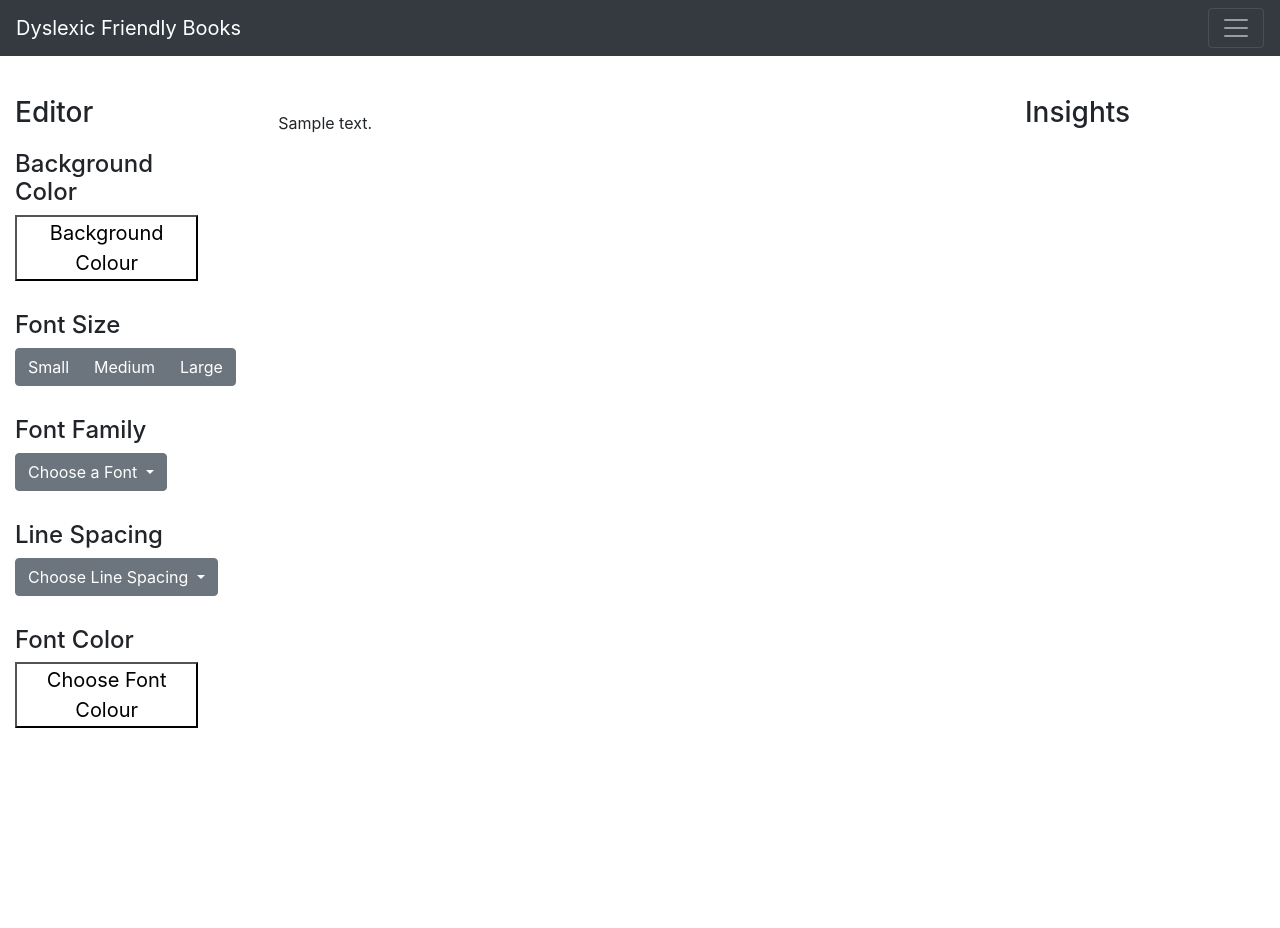
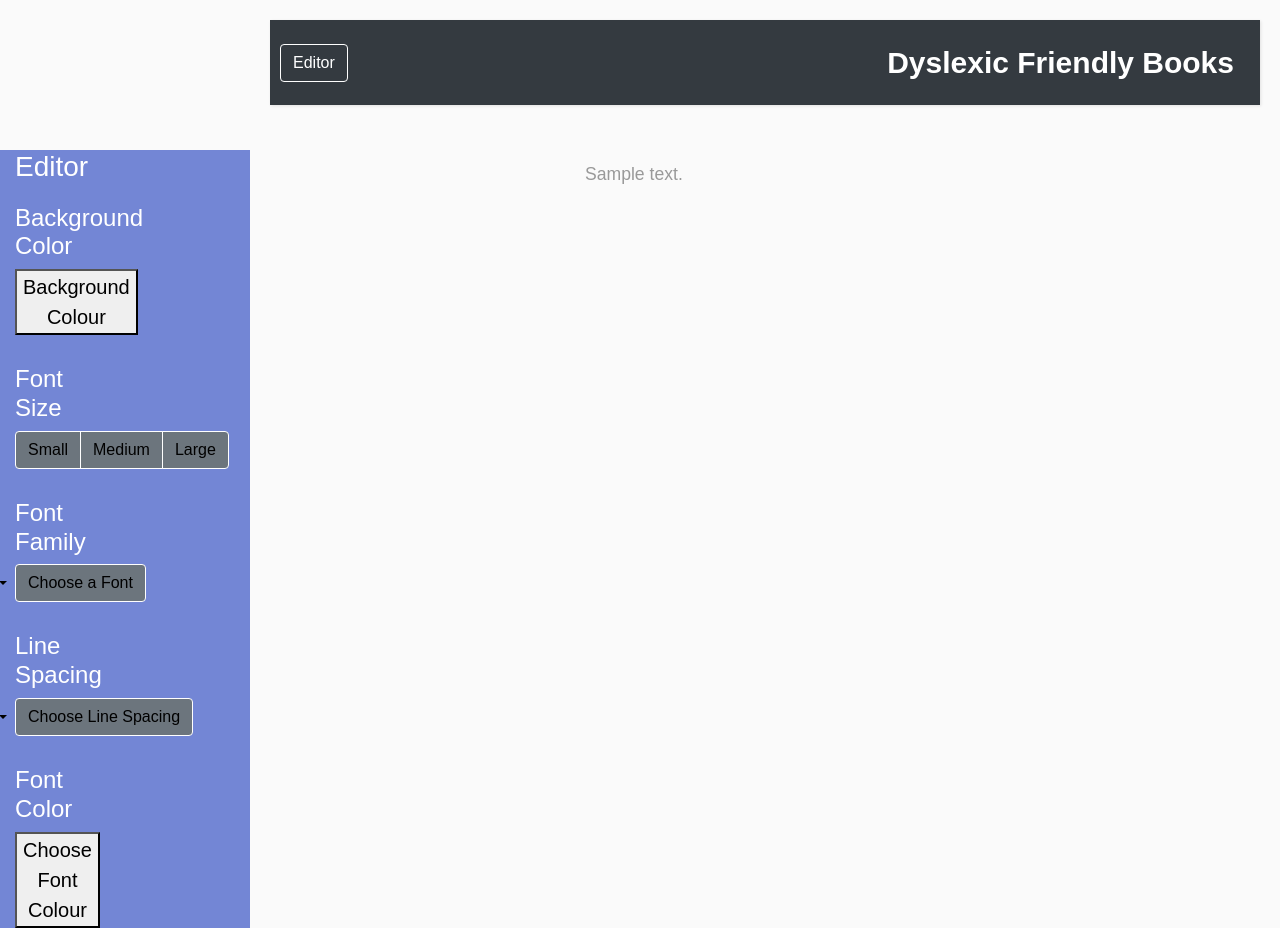
Before and after one commit to hellebelle/SWENG2020, a Django app: template Django/src/templates/editor.html in a window 1280 px wide. Before the commit the page ends 728 px from the top, so only its background shows below. Run offline with Django 3.2, Linux system fonts and the light colour scheme; the template is opened without the code that fills it: most values are stand-ins (such as "Sample title", 1, 10 or a date in 2020); parts of the project's set-up code (start-up, migrations or seed data) failed here and were passed over; some libraries are stand-ins or nearby versions.

Commit message:
Added a sidebar to the editing page

```diff
--- a/Django/src/pages/gutenbergtest.py
+++ b/Django/src/pages/gutenbergtest.py
@@ -4,8 +4,8 @@ from gutenberg.query import get_etexts
 from gutenberg.query import get_metadata
 
 import nltk
-# nltk.download('punkt')
-# nltk.download('averaged_perceptron_tagger')
+#nltk.download('punkt')
+#nltk.download('averaged_perceptron_tagger')
 
 def findBookByAuthor(bookAuthor):
     bookName = get_etexts('author', bookAuthor)
--- a/Django/src/pages/views.py
+++ b/Django/src/pages/views.py
@@ -8,4 +8,4 @@ def home_view(request):
     return render(request, "home.html", {})
 
 def editor_view(request):
-    return render(request, "editor.html", {'content':[getBookTextByNumber(2701, True)]})
+    return render(request, "editor.html", {'content':[getBookTextByNumber(2701, False)]})
--- a/Django/src/static/css/style.css
+++ b/Django/src/static/css/style.css
@@ -32,3 +32,154 @@ mark{
 .form-inline #search{
   width: 50%;
 }
+
+/*
+    DEMO STYLE
+*/
+
+@import "https://fonts.googleapis.com/css?family=Poppins:300,400,500,600,700";
+body {
+    font-family: 'Poppins', sans-serif;
+    background: #fafafa;
+}
+
+p {
+    font-family: 'Poppins', sans-serif;
+    font-size: 1.1em;
+    font-weight: 300;
+    line-height: 1.7em;
+    color: #999;
+}
+
+a,
+a:hover,
+a:focus {
+    color: inherit;
+    text-decoration: none;
+    transition: all 0.3s;
+}
+
+.navbar {
+    padding: 15px 10px;
+    background: #fff;
+    border: none;
+    border-radius: 0;
+    margin-bottom: 40px;
+    box-shadow: 1px 1px 3px rgba(0, 0, 0, 0.1);
+}
+
+.navbar-btn {
+    box-shadow: none;
+    outline: none !important;
+    border: none;
+}
+
+.line {
+    width: 100%;
+    height: 1px;
+    border-bottom: 1px dashed #ddd;
+    margin: 40px 0;
+}
+
+
+.wrapper {
+    display: flex;
+    width: 100%;
+    align-items: stretch;
+}
+
+
+
+#sidebar {
+	margin-top:150px;
+    min-width: 250px;
+    max-width: 250px;
+    background: #7386D5;
+    color: #fff;
+    transition: all 0.3s;
+}
+
+#sidebar.active {
+    margin-left: -250px;
+}
+
+#sidebar .sidebar-header {
+    padding: 20px;
+    background: #6d7fcc;
+}
+
+#sidebar ul.components {
+    padding: 20px 0;
+    border-bottom: 1px solid #47748b;
+}
+
+#sidebar ul p {
+    color: #fff;
+    padding: 10px;
+}
+
+#sidebar ul li a {
+    padding: 10px;
+    font-size: 1.1em;
+    display: block;
+}
+
+#sidebar ul li a:hover {
+    color: #7386D5;
+    background: #fff;
+}
+
+#sidebar ul li.active>a,
+a[aria-expanded="true"] {
+    color: #fff;
+    background: #6d7fcc;
+}
+
+
+
+.dropdown-toggle::after {
+    display: block;
+    position: absolute;
+    top: 50%;
+    right: 20px;
+    transform: translateY(-50%);
+}
+
+ul ul {
+    font-size: 0.9em !important;
+    padding-left: 30px !important;
+    background: #6d7fcc;
+}
+
+ul.CTAs {
+    padding: 20px;
+}
+
+ul.CTAs  {
+    text-align: center;
+    font-size: 0.9em !important;
+    display: block;
+    border-radius: 5px;
+    margin-bottom: 5px;
+}
+
+
+#content {
+    width: 100%;
+    padding: 20px;
+    min-height: 100vh;
+    transition: all 0.3s;
+}
+
+
+@media (max-width: 768px) {
+    #sidebar {
+        margin-left: -250px;
+    }
+    #sidebar.active {
+        margin-left: 0;
+    }
+    #sidebarCollapse span {
+        display: none;
+    }
+}
--- a/Django/src/templates/editor.html
+++ b/Django/src/templates/editor.html
@@ -1,66 +1,28 @@
-<!doctype html>
+<!DOCTYPE html>
 <html lang="en">
+
 <head>
+    <meta charset="utf-8">
+    <meta name="viewport" content="width=device-width, initial-scale=1.0">
+    <meta http-equiv="X-UA-Compatible" content="IE=edge">
 
+    <!-- Bootstrap CSS CDN -->
+    <link rel="stylesheet" href="https://stackpath.bootstrapcdn.com/bootstrap/4.1.0/css/bootstrap.min.css" integrity="sha384-9gVQ4dYFwwWSjIDZnLEWnxCjeSWFphJiwGPXr1jddIhOegiu1FwO5qRGvFXOdJZ4" crossorigin="anonymous">
+    <!-- Our Custom CSS -->
     {% load static %}
-    <meta charset="utf-8">
-    <meta name="viewport" content="width=device-width, initial-scale=1, shrink-to-fit=no">
+    <link rel="stylesheet" href="{% static 'css/style.css' %}">
 
-    <link rel='stylesheet' href='spectrum.css' />
-    <link rel="stylesheet" href="https://stackpath.bootstrapcdn.com/bootstrap/4.4.1/css/bootstrap.min.css" integrity="sha384-Vkoo8x4CGsO3+Hhxv8T/Q5PaXtkKtu6ug5TOeNV6gBiFeWPGFN9MuhOf23Q9Ifjh" crossorigin="anonymous">
-     <link rel="stylesheet" href="style.css">
-    <title>Dyslexic Friendly Books</title>
+    <!-- Font Awesome JS -->
+    <script defer src="https://use.fontawesome.com/releases/v5.0.13/js/solid.js" integrity="sha384-tzzSw1/Vo+0N5UhStP3bvwWPq+uvzCMfrN1fEFe+xBmv1C/AtVX5K0uZtmcHitFZ" crossorigin="anonymous"></script>
+    <script defer src="https://use.fontawesome.com/releases/v5.0.13/js/fontawesome.js" integrity="sha384-6OIrr52G08NpOFSZdxxz1xdNSndlD4vdcf/q2myIUVO0VsqaGHJsB0RaBE01VTOY" crossorigin="anonymous"></script>
 </head>
-  {%load static %}
 
-  <script type="text/javascript">
+<body>
+    <div class="wrapper">
+        <!-- Sidebar  -->
+        <nav id="sidebar">
 
-    function changeBodyBg(color){
-        text = document.getElementById( 'textBox' );
-        text.style.background =  '#' + color.toString()
-    }
-
-    function changeBodyText(size){
-      document.body.style.fontSize = size;
-    }
-
-    function changeBodyLineHeight(size){
-      text = document.getElementById( 'textBox' );
-      text.style.lineHeight = size;
-    }
-
-     function changeFontColor(fontColor){
-       text = document.getElementById( 'textBox' );
-       text.style.color = '#' + fontColor.toString();
-    }
-
-    function changeFont(font){
-        document.getElementById('textBox').style.fontFamily = font;
-    }
-
-
-  </script>
-  <body>
-
-
-  <nav class="navbar navbar-dark bg-dark navbar-fixed-top" >
-
-    <a class="navbar-brand" style = "color:white " href="{% url 'home' %}" >Dyslexic Friendly Books</a>
-
-  <button class="navbar-toggler" type="button" data-toggle="collapse" data-target="#navbarSupportedContent" aria-controls="navbarSupportedContent" aria-expanded="false" aria-label="Toggle navigation">
-    <span class="navbar-toggler-icon"></span>
-    </button>
-
-  <div class="collapse navbar-collapse" id="navbarSupportedContent">
-
-    <form class="form-inline my-2 my-lg-0">
-      <input class="form-control mr-sm-2" type="search" placeholder="Search" aria-label="Search">
-      <button class="btn btn-outline-success my-2 my-sm-0" type="submit">Search</button>
-    </form>
-  </div>
-    </nav>
-
-    <div class = "container-fluid" style = "margin-top: 40px" >
+     <div class = "container-fluid" >
       <div class="row">
         <div class="col-sm-2" >
             <div>
@@ -69,8 +31,7 @@
               </div>
               <h4> Background Color </h4>
 
-                {% load static %}
-              <script src = "{% static 'scripts/jscolor.js'%}"></script>
+              <script src="jscolor.js"></script>
               <button class="jscolor {valueElement:'chosen-value', onFineChange:'changeBodyBg(this)'}"; style="font-size : 20px";>
                     Background Colour
                 </button>
@@ -135,38 +96,87 @@
             <!-- This draws out the colour palete for selecting font colour -->
             <div style = "padding-top: 30px">
               <h4> Font Color</h4>
-                {% load static %}
               <button class="jscolor {valueElement:'chosen-value', onFineChange:'changeFontColor(this)'}"; style="font-size : 20px";>
                 Choose Font Colour
                 </button>
             </div>
         </div>
-  <div id= "textBox" class="col-sm-7" style="margin-left: 50px">
+
+        </nav>
+
+        <!-- Page Content  -->
+        <div id="content">
+            <nav class="navbar navbar-dark bg-dark navbar-fixed-top" >
+                <button type="button" id="sidebarCollapse" class="btn btn-outline-success my-2 my-sm-0 ">
+                        <!--<i class="fas fa-align-left"></i>-->
+                        <!--<span class="navbar-toggler-icon"></span>-->
+                       <span style ="color: white">Editor</span>
+                </button>
+                 <a class="navbar-brand" style = "color:white; margin-left: -125px; text-align: center; " href="{% url 'home' %}" >Dyslexic Friendly Books</a>
+
+             </nav>
+
+
+
+            <div class="container-fluid">
+
+
+            </div>
+            <div  class="col-sm-7" style="margin-left: 300px">
                 <div style="padding-top: 15px">     <!-- style="line-height: 2" -->
 
                     {% block content %}
 
                     {% for c in content %}
-				<p>{{c}}</p>
+                    <p id = "textBox">{{c}}</p>
                     {% endfor %}
 
                     {% endblock %}
 
-</div>
-    </div>
-      <div class="col-sm-2">
-         <div style ="margin-bottom: 15px">
-                <h3> Insights </h3>
-              </div>
-      </div>
-      </div>
-      <div class="row">
+
                 </div>
              </div>
 
-    <script src="https://code.jquery.com/jquery-3.4.1.slim.min.js" integrity="sha384-J6qa4849blE2+poT4WnyKhv5vZF5SrPo0iEjwBvKU7imGFAV0wwj1yYfoRSJoZ+n" crossorigin="anonymous"></script>
-    <script src="https://cdn.jsdelivr.net/npm/popper.js@1.16.0/dist/umd/popper.min.js" integrity="sha384-Q6E9RHvbIyZFJoft+2mJbHaEWldlvI9IOYy5n3zV9zzTtmI3UksdQRVvoxMfooAo" crossorigin="anonymous"></script>
-    <script src="https://stackpath.bootstrapcdn.com/bootstrap/4.4.1/js/bootstrap.min.js" integrity="sha384-wfSDF2E50Y2D1uUdj0O3uMBJnjuUD4Ih7YwaYd1iqfktj0Uod8GCExl3Og8ifwB6" crossorigin="anonymous"></script>
+        </div>
+    </div>
 
+    <!-- jQuery CDN - Slim version (=without AJAX) -->
+    <script src="https://code.jquery.com/jquery-3.3.1.slim.min.js" integrity="sha384-q8i/X+965DzO0rT7abK41JStQIAqVgRVzpbzo5smXKp4YfRvH+8abtTE1Pi6jizo" crossorigin="anonymous"></script>
+    <!-- Popper.JS -->
+    <script src="https://cdnjs.cloudflare.com/ajax/libs/popper.js/1.14.0/umd/popper.min.js" integrity="sha384-cs/chFZiN24E4KMATLdqdvsezGxaGsi4hLGOzlXwp5UZB1LY//20VyM2taTB4QvJ" crossorigin="anonymous"></script>
+    <!-- Bootstrap JS -->
+    <script src="https://stackpath.bootstrapcdn.com/bootstrap/4.1.0/js/bootstrap.min.js" integrity="sha384-uefMccjFJAIv6A+rW+L4AHf99KvxDjWSu1z9VI8SKNVmz4sk7buKt/6v9KI65qnm" crossorigin="anonymous"></script>
+
+    <script type="text/javascript">
+        $(document).ready(function () {
+            $('#sidebarCollapse').on('click', function () {
+                $('#sidebar').toggleClass('active');
+            });
+        });
+
+        function changeBodyBg(color){
+        text = document.getElementById( 'textBox' );
+        text.style.background =  '#' + color.toString()
+        }
+
+        function changeBodyText(size){
+        document.body.style.fontSize = size;
+        }
+
+        function changeBodyLineHeight(size){
+        text = document.getElementById( 'textBox' );
+        text.style.lineHeight = size;
+        }
+
+        function changeFontColor(fontColor){
+        text = document.getElementById( 'textBox' );
+        text.style.color = '#' + fontColor.toString();
+        }
+
+        function changeFont(font){
+        document.getElementById('textBox').style.fontFamily = font;
+        }
+    </script>
 </body>
+
 </html>
```
Lines whose indentation alone changed are shown as unchanged.
